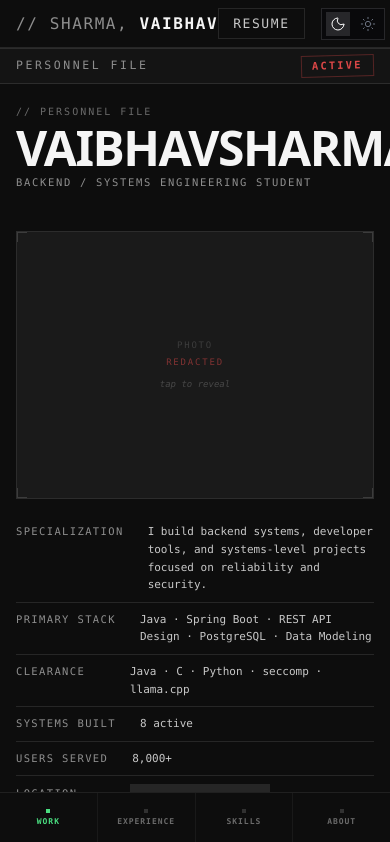
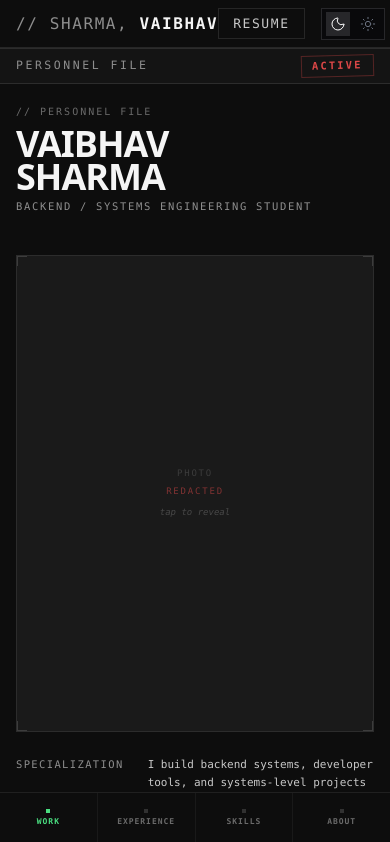
Before and after one commit to sharmavaibhav31/sharmavaibhav31.github.io, a React (Vite) app: page / in a window 390 px wide. Shown: the top 842 px of the page. Built offline with nearby package versions, Linux system fonts and the light colour scheme.

Commit message:
Chore: Updated mobile UI components

```diff
--- a/src/components/sections/HeroSection.tsx
+++ b/src/components/sections/HeroSection.tsx
@@ -41,8 +41,8 @@ export const HeroSection: React.FC = () => {
                         <div className="font-mono text-[10px] tracking-[0.2em] mb-[0.5rem]" style={{ color: '#6a6a6a' }}>
                             // PERSONNEL FILE
                         </div>
-                        <h1 className="font-sans text-[48px] sm:text-[56px] lg:text-[73px] font-black leading-[0.88] tracking-[-1.5px] sm:tracking-[-2px] uppercase mb-[6px] sm:mb-2" style={{ color: 'var(--text-primary)' }}>
-                            {resumeData.name.split(' ').map((n, i) => <React.Fragment key={i}>{n}<br className="hidden sm:block" /></React.Fragment>)}
+                        <h1 className="font-sans text-[36px] sm:text-[56px] lg:text-[73px] font-black leading-[0.92] sm:leading-[0.88] tracking-[-1px] sm:tracking-[-2px] uppercase mb-[6px] sm:mb-2 break-keep whitespace-normal" style={{ color: 'var(--text-primary)' }}>
+                            {resumeData.name.split(' ').map((n, i, arr) => <React.Fragment key={i}>{n}{i !== arr.length - 1 && <br />}</React.Fragment>)}
                         </h1>
                         <div className="font-mono text-[10.5px] tracking-[0.16em] mb-[1.5rem] sm:mb-[2.5rem] uppercase" style={{ color: 'var(--text-muted)' }}>
                             {resumeData.title}
@@ -51,19 +51,19 @@ export const HeroSection: React.FC = () => {
 
                     {/* MOBILE PHOTO BLOCK */}
                     <div
-                        className="sm:hidden w-full aspect-[4/3] relative overflow-hidden my-[16px] cursor-pointer"
+                        className="sm:hidden w-full aspect-[3/4] relative overflow-hidden my-[16px] cursor-pointer"
                         style={{ background: '#1a1a1a', border: '0.5px solid rgba(255,255,255,0.08)' }}
                         onClick={() => setIsPhotoRevealed(!isPhotoRevealed)}
                     >
                         {/* Tapped State: Image */}
                         <div
-                            className="absolute inset-0 flex flex-col items-center justify-center z-20 transition-opacity duration-[350ms] ease-in-out"
+                            className="absolute inset-0 z-20 transition-opacity duration-[350ms] ease-in-out"
                             style={{ opacity: isPhotoRevealed ? 1 : 0, pointerEvents: isPhotoRevealed ? 'auto' : 'none' }}
                         >
                             <img
                                 src={`${import.meta.env.BASE_URL}vaibhav_sharma.png`}
                                 alt="Vaibhav Sharma"
-                                className="w-full h-full object-cover object-top block"
+                                className="absolute inset-0 w-full h-full object-cover object-top block"
                             />
                             <div
                                 className="absolute bottom-[10px] left-[10px] text-[9px] font-mono tracking-[0.14em]"
```
